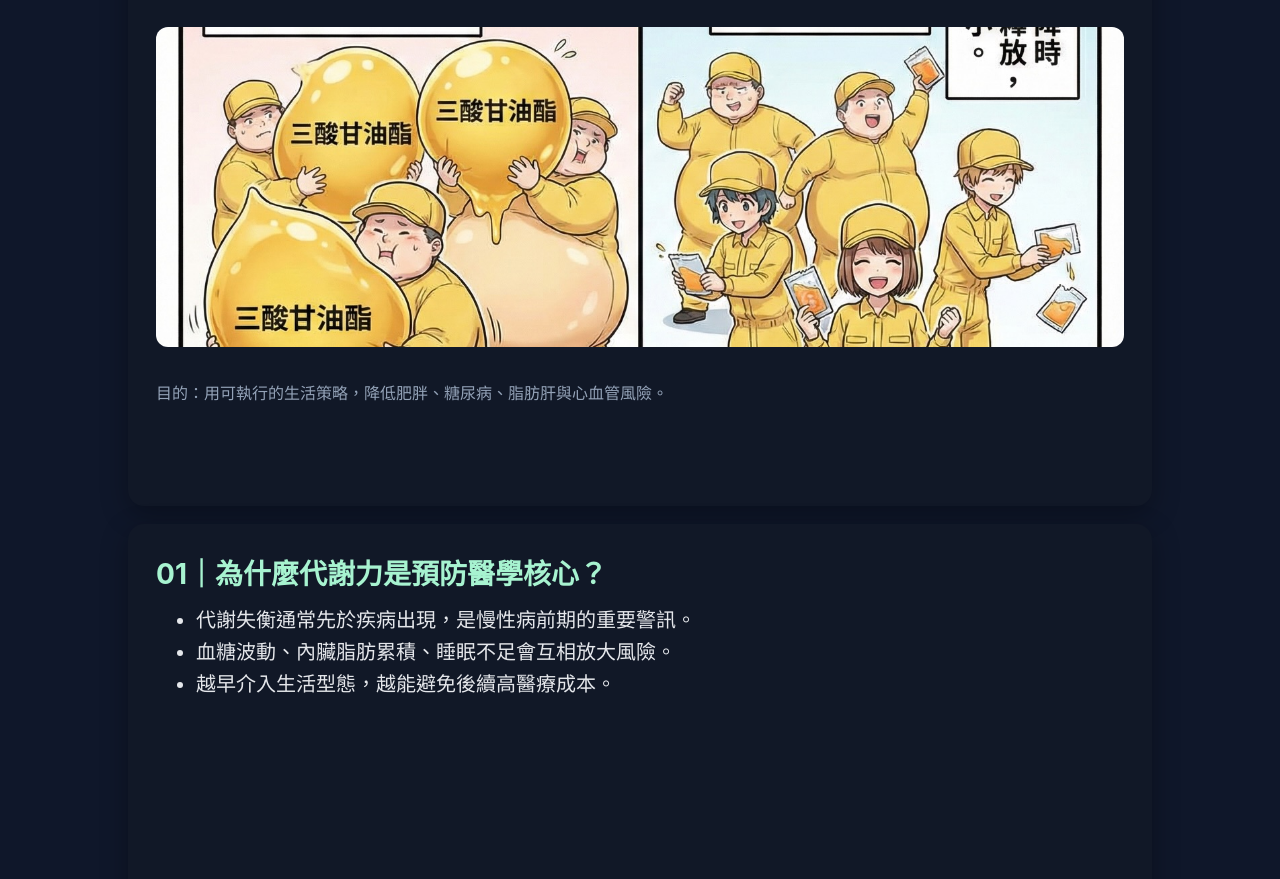
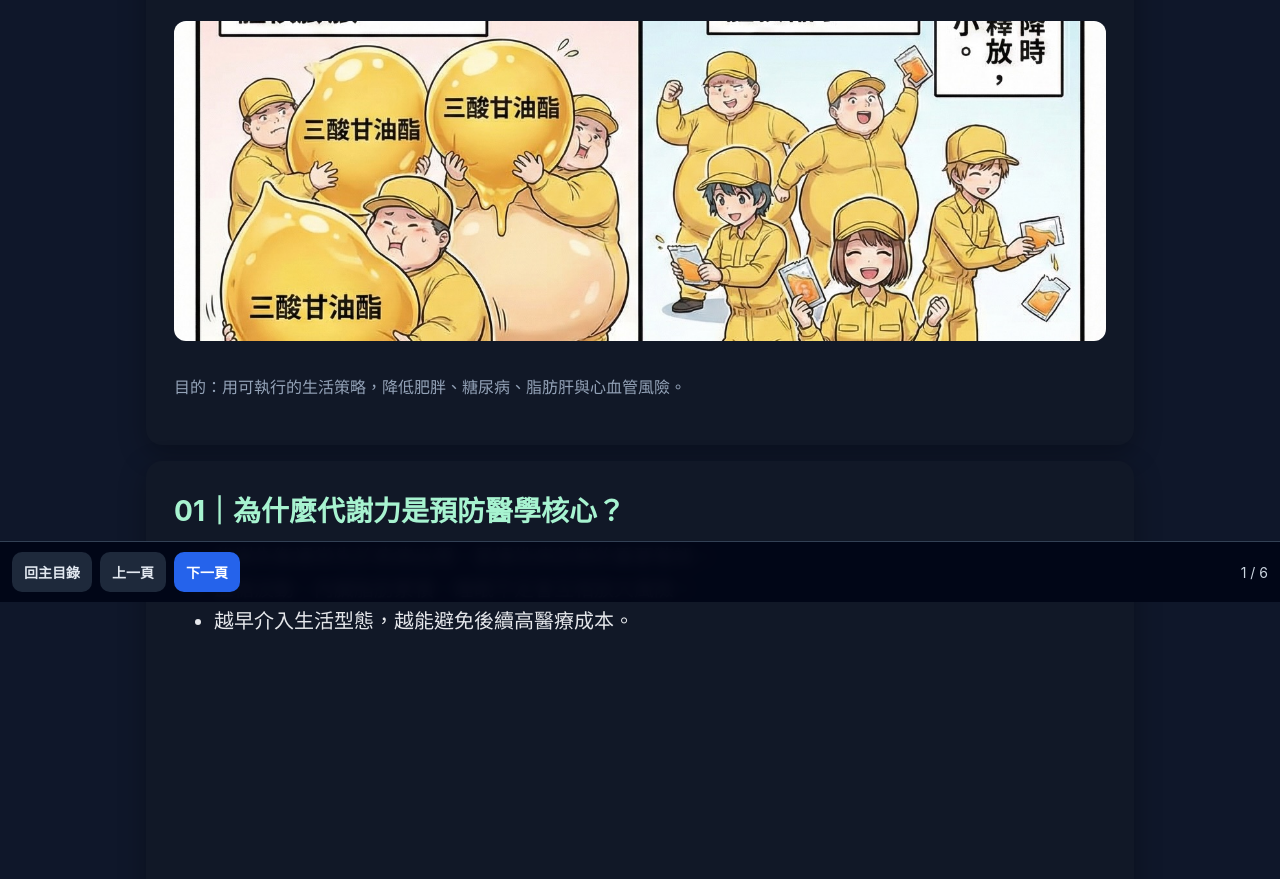
Before and after one commit to ericsawtw/preventive-med-mvp, a website: page public/ppt-metabolic-prevention.html in a window 1280 px wide. Shown: the part 198-1077 px from the top of the page. Drawn offline with Linux system fonts and the light colour scheme.

Commit message:
Add presentation control bar to HTML PPT

```diff
--- a/public/ppt-metabolic-prevention.html
+++ b/public/ppt-metabolic-prevention.html
@@ -5,24 +5,27 @@
   <meta name="viewport" content="width=device-width, initial-scale=1.0" />
   <title>預防醫學圖文簡報｜代謝力與慢性病風險管理</title>
   <style>
-    :root { --bg:#0f172a; --card:#111827; --text:#e5e7eb; --muted:#94a3b8; --accent:#22c55e; }
-    body { margin:0; font-family:-apple-system,BlinkMacSystemFont,"Segoe UI",sans-serif; background:var(--bg); color:var(--text); }
-    .deck { max-width: 1024px; margin: 0 auto; padding: 24px; }
-    .slide { min-height: 78vh; background: var(--card); border-radius: 16px; padding: 28px; margin: 0 0 18px; box-shadow: 0 8px 28px rgba(0,0,0,.3); }
-    h1,h2 { margin:0 0 12px; }
-    h1 { font-size: 34px; }
-    h2 { font-size: 28px; color:#a7f3d0; }
-    p, li { font-size: 20px; line-height: 1.6; }
-    ul { margin-top: 8px; }
-    .muted { color: var(--muted); font-size: 16px; }
-    .hero { width:100%; max-height: 320px; object-fit: cover; border-radius: 12px; margin: 10px 0 14px; }
-    .grid { display:grid; grid-template-columns: 1fr 1fr; gap: 14px; }
-    .box { background:#1f2937; border-radius: 12px; padding: 14px; }
-    .tag { display:inline-block; background:#14532d; color:#dcfce7; border-radius: 999px; padding: 6px 12px; font-size: 14px; margin-bottom:10px; }
+    :root{--bg:#0f172a;--card:#111827;--text:#e5e7eb;--muted:#94a3b8;--accent:#22c55e}
+    *{box-sizing:border-box}
+    body{margin:0;font-family:-apple-system,BlinkMacSystemFont,"Segoe UI",sans-serif;background:var(--bg);color:var(--text)}
+    .deck{max-width:1024px;margin:0 auto;padding:18px 18px 90px}
+    .slide{min-height:78vh;background:var(--card);border-radius:16px;padding:28px;margin:0 0 16px;box-shadow:0 8px 28px rgba(0,0,0,.3)}
+    h1{font-size:34px;margin:0 0 12px} h2{font-size:28px;margin:0 0 12px;color:#a7f3d0}
+    p,li{font-size:20px;line-height:1.6} ul{margin-top:8px}
+    .muted{color:var(--muted);font-size:16px}
+    .hero{width:100%;max-height:320px;object-fit:cover;border-radius:12px;margin:10px 0 14px}
+    .grid{display:grid;grid-template-columns:1fr 1fr;gap:14px}
+    .box{background:#1f2937;border-radius:12px;padding:14px}
+    .tag{display:inline-block;background:#14532d;color:#dcfce7;border-radius:999px;padding:6px 12px;font-size:14px;margin-bottom:10px}
+    .controls{position:fixed;left:0;right:0;bottom:0;background:rgba(2,6,23,.95);backdrop-filter:blur(6px);border-top:1px solid #334155;padding:10px 12px;display:flex;align-items:center;gap:8px;z-index:9999}
+    .btn{border:0;border-radius:10px;padding:10px 12px;font-size:14px;font-weight:600;cursor:pointer}
+    .btn.primary{background:#2563eb;color:#fff}.btn.secondary{background:#1e293b;color:#e2e8f0}
+    .spacer{flex:1}.progress{font-size:14px;color:#cbd5e1}
+    @media (max-width:720px){p,li{font-size:18px} h1{font-size:30px} h2{font-size:24px}}
   </style>
 </head>
 <body>
-  <main class="deck">
+  <main class="deck" id="deck">
     <section class="slide">
       <span class="tag">預防醫學圖文版</span>
       <h1>代謝力與慢性病風險管理</h1>
@@ -30,16 +33,10 @@
       <img class="hero" src="assets/metabolic-prevention/cover.jpg" alt="代謝主題圖" />
       <p class="muted">目的：用可執行的生活策略，降低肥胖、糖尿病、脂肪肝與心血管風險。</p>
     </section>
-
     <section class="slide">
       <h2>01｜為什麼代謝力是預防醫學核心？</h2>
-      <ul>
-        <li>代謝失衡通常先於疾病出現，是慢性病前期的重要警訊。</li>
-        <li>血糖波動、內臟脂肪累積、睡眠不足會互相放大風險。</li>
-        <li>越早介入生活型態，越能避免後續高醫療成本。</li>
-      </ul>
+      <ul><li>代謝失衡通常先於疾病出現，是慢性病前期的重要警訊。</li><li>血糖波動、內臟脂肪累積、睡眠不足會互相放大風險。</li><li>越早介入生活型態，越能避免後續高醫療成本。</li></ul>
     </section>
-
     <section class="slide">
       <h2>02｜三大風險來源</h2>
       <div class="grid">
@@ -49,36 +46,42 @@
         <div class="box"><b>忽略追蹤</b><p>沒有定期看腰圍、空腹血糖、三酸甘油脂，容易錯過早期修正窗口。</p></div>
       </div>
     </section>
-
     <section class="slide">
       <h2>03｜可執行的「代謝防線」</h2>
       <img class="hero" src="assets/metabolic-prevention/food.jpg" alt="飲食管理" />
-      <ul>
-        <li><b>餐盤法：</b>每餐先確保蛋白質與蔬菜，再安排主食份量。</li>
-        <li><b>日常活動：</b>每天至少 7,000–10,000 步，每週 2–3 次肌力訓練。</li>
-        <li><b>睡眠修復：</b>固定就寢、減少熬夜，將睡眠視為代謝處方。</li>
-      </ul>
+      <ul><li><b>餐盤法：</b>每餐先確保蛋白質與蔬菜，再安排主食份量。</li><li><b>日常活動：</b>每天至少 7,000–10,000 步，每週 2–3 次肌力訓練。</li><li><b>睡眠修復：</b>固定就寢、減少熬夜，將睡眠視為代謝處方。</li></ul>
     </section>
-
     <section class="slide">
       <h2>04｜90 天追蹤指標（門診/自我管理）</h2>
       <img class="hero" src="assets/metabolic-prevention/activity.jpg" alt="活動追蹤" />
-      <ul>
-        <li>每 2 週：體重、腰圍、步數與運動分鐘數。</li>
-        <li>每 1–3 個月：空腹血糖、HbA1c、血脂（TG/HDL）與肝功能。</li>
-        <li>以「趨勢改善」為目標，不追求短期極端節食。</li>
-      </ul>
+      <ul><li>每 2 週：體重、腰圍、步數與運動分鐘數。</li><li>每 1–3 個月：空腹血糖、HbA1c、血脂（TG/HDL）與肝功能。</li><li>以「趨勢改善」為目標，不追求短期極端節食。</li></ul>
     </section>
-
     <section class="slide">
       <h2>05｜結語：預防重於治療</h2>
-      <ul>
-        <li>代謝力管理不是短跑，而是可持續的生活系統設計。</li>
-        <li>從飲食、運動、睡眠、追蹤四條線同步啟動，效果最好。</li>
-        <li>把「早發現、早修正」變成團隊與個人共同習慣。</li>
-      </ul>
+      <ul><li>代謝力管理不是短跑，而是可持續的生活系統設計。</li><li>從飲食、運動、睡眠、追蹤四條線同步啟動，效果最好。</li><li>把「早發現、早修正」變成團隊與個人共同習慣。</li></ul>
       <p class="muted">備註：此簡報為圖文教育版，供健康促進與衛教討論使用。</p>
     </section>
   </main>
+
+  <div class="controls">
+    <button class="btn secondary" id="homeBtn">回主目錄</button>
+    <button class="btn secondary" id="prevBtn">上一頁</button>
+    <button class="btn primary" id="nextBtn">下一頁</button>
+    <div class="spacer"></div>
+    <div class="progress" id="progress">1 / 6</div>
+  </div>
+
+  <script>
+    const slides=[...document.querySelectorAll('.slide')];
+    let idx=0;
+    const progress=document.getElementById('progress');
+    const goto=(n)=>{idx=Math.max(0,Math.min(slides.length-1,n));slides[idx].scrollIntoView({behavior:'smooth',block:'start'});progress.textContent=`${idx+1} / ${slides.length}`};
+    document.getElementById('prevBtn').onclick=()=>goto(idx-1);
+    document.getElementById('nextBtn').onclick=()=>goto(idx+1);
+    document.getElementById('homeBtn').onclick=()=>location.href='./index.html';
+    document.addEventListener('keydown',(e)=>{if(e.key==='ArrowRight'||e.key==='PageDown')goto(idx+1);if(e.key==='ArrowLeft'||e.key==='PageUp')goto(idx-1);if(e.key==='Home')goto(0);if(e.key==='End')goto(slides.length-1)});
+    const io=new IntersectionObserver((entries)=>{entries.forEach(en=>{if(en.isIntersecting){idx=slides.indexOf(en.target);progress.textContent=`${idx+1} / ${slides.length}`}})},{threshold:.55});
+    slides.forEach(s=>io.observe(s));
+  </script>
 </body>
 </html>
```
